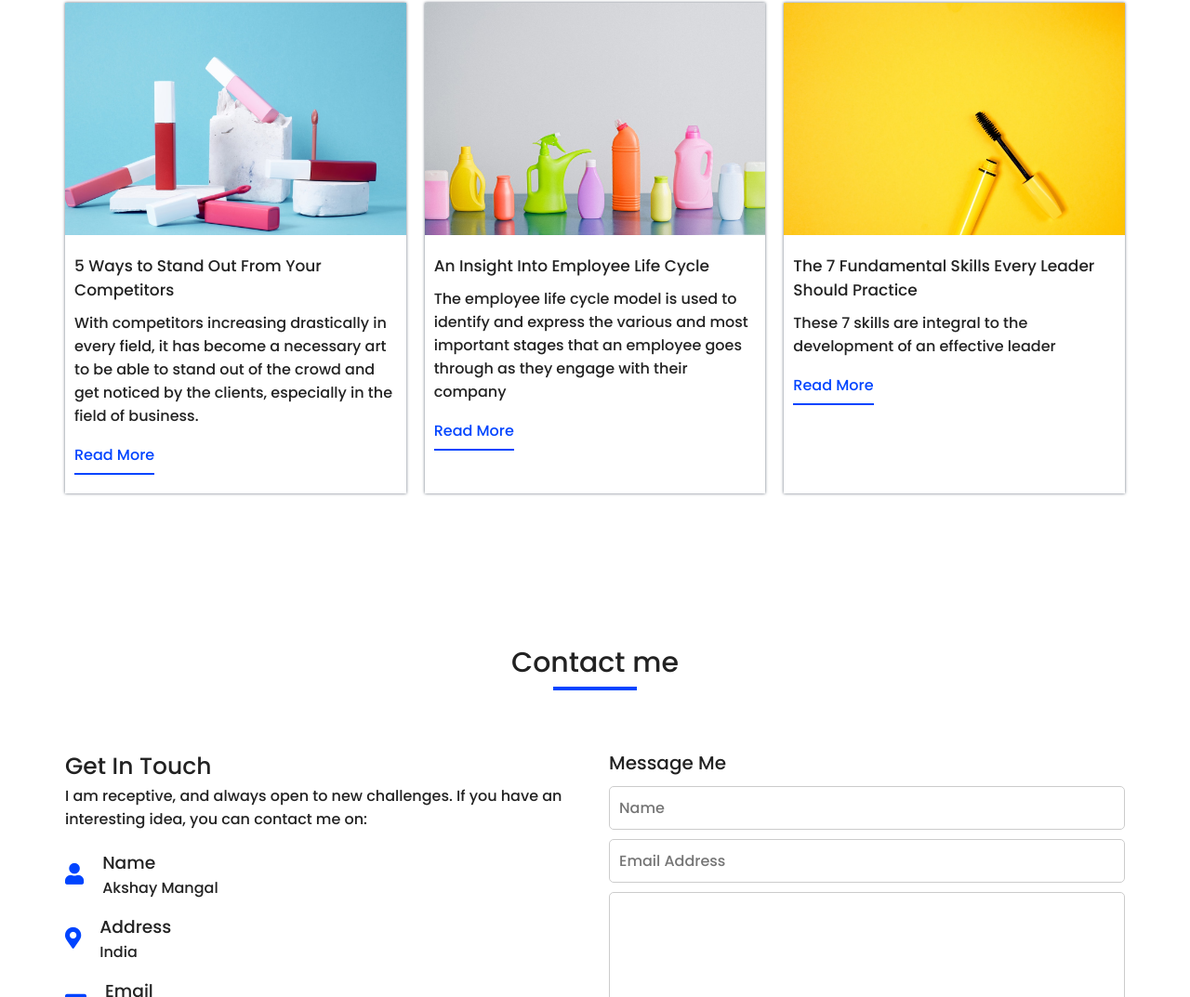
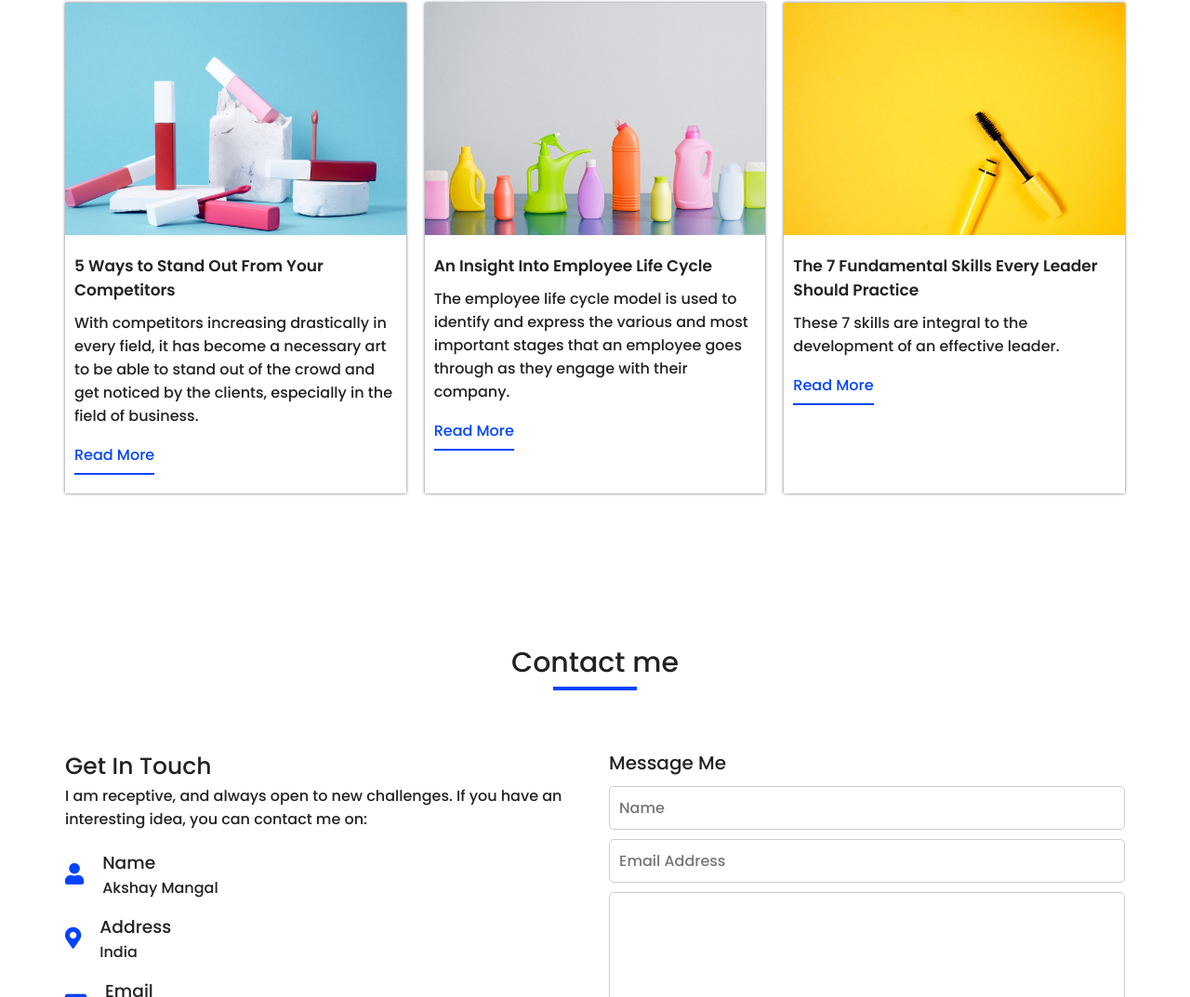
Before and after one commit to WictroniX-GitHub/AM-Portfolio, a plain HTML site: page index.html in a window 1280 px wide. Shown: the part 3898-4971 px from the top of the page at 93% size. Drawn offline with nearby package versions, Linux system fonts and the light colour scheme; a script that the page names is missing.

Commit message:
Rudimentary changes

```diff
--- a/index.html
+++ b/index.html
@@ -316,7 +316,7 @@ He is motivated and quick learner and has the ability to articulate information
             <img src="./images/blog-1.jpg" alt="" />
           </div>
           <div class="content">
-            <h4> 5 Ways to Stand Out From Your Competitors</h4>
+            <h4><b> 5 Ways to Stand Out From Your Competitors</b></h4>
             <p>
               With competitors increasing drastically in every field, it has become a necessary art to be able to stand out of the crowd and get noticed by the clients, especially in the field of business.
             </p>
@@ -328,9 +328,9 @@ He is motivated and quick learner and has the ability to articulate information
             <img src="./images/blog-2.jpg" alt="" />
           </div>
           <div class="content">
-            <h4>An Insight Into Employee Life Cycle</h4>
+            <h4><b>An Insight Into Employee Life Cycle</b></h4>
             <p>
-              The employee life cycle model is used to identify and express the various and most important stages that an employee goes through as they engage with their company
+              The employee life cycle model is used to identify and express the various and most important stages that an employee goes through as they engage with their company.
             </p>
             <a href="">Read More</a>
           </div>
@@ -340,9 +340,9 @@ He is motivated and quick learner and has the ability to articulate information
             <img src="./images/blog-3.jpg" alt="" />
           </div>
           <div class="content">
-            <h4>The 7 Fundamental Skills Every Leader Should Practice</h4>
+            <h4><b>The 7 Fundamental Skills Every Leader Should Practice</b></h4>
             <p>
-              These 7 skills are integral to the development of an effective leader
+              These 7 skills are integral to the development of an effective leader.
             </p>
             <a href="">Read More</a>
           </div>
```
